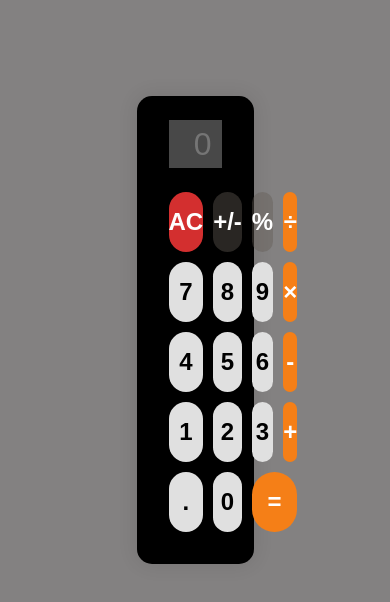
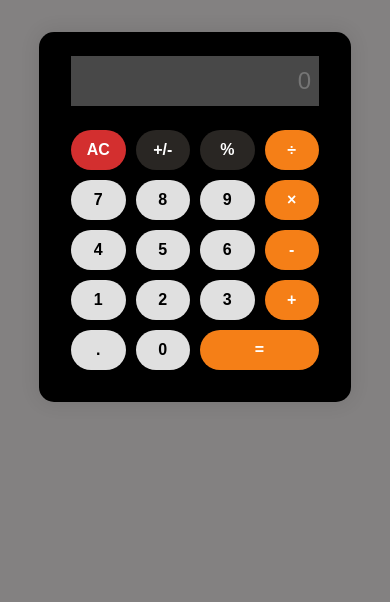
Before and after one commit to amarisodiq/JS-Calculator, a plain HTML site: page index.html in a window 390 px wide. Drawn offline with Linux system fonts and the light colour scheme.

Commit message:
responsiven

```diff
--- a/main.css
+++ b/main.css
@@ -83,3 +83,39 @@ body {
 #equals {
     grid-column: span 2;
 }
+
+
+
+/* Responsive Adjustments */
+@media (max-width: 780px) {
+    .calculator {
+        width: 40%;
+        margin: 2rem auto;
+    }
+
+    .calculator-display {
+        font-size: 1.8rem;
+        padding: 8px;
+    }
+
+    .key {
+        font-size: 1.2rem;
+        height: 50px;
+    }
+}
+
+@media (max-width: 500px) {
+    .calculator {
+        width: 80%;
+    }
+
+    .calculator-display {
+        font-size: 1.5rem;
+        height: 50px;
+    }
+
+    .key {
+        font-size: 1rem;
+        height: 40px;
+    }
+}
```
